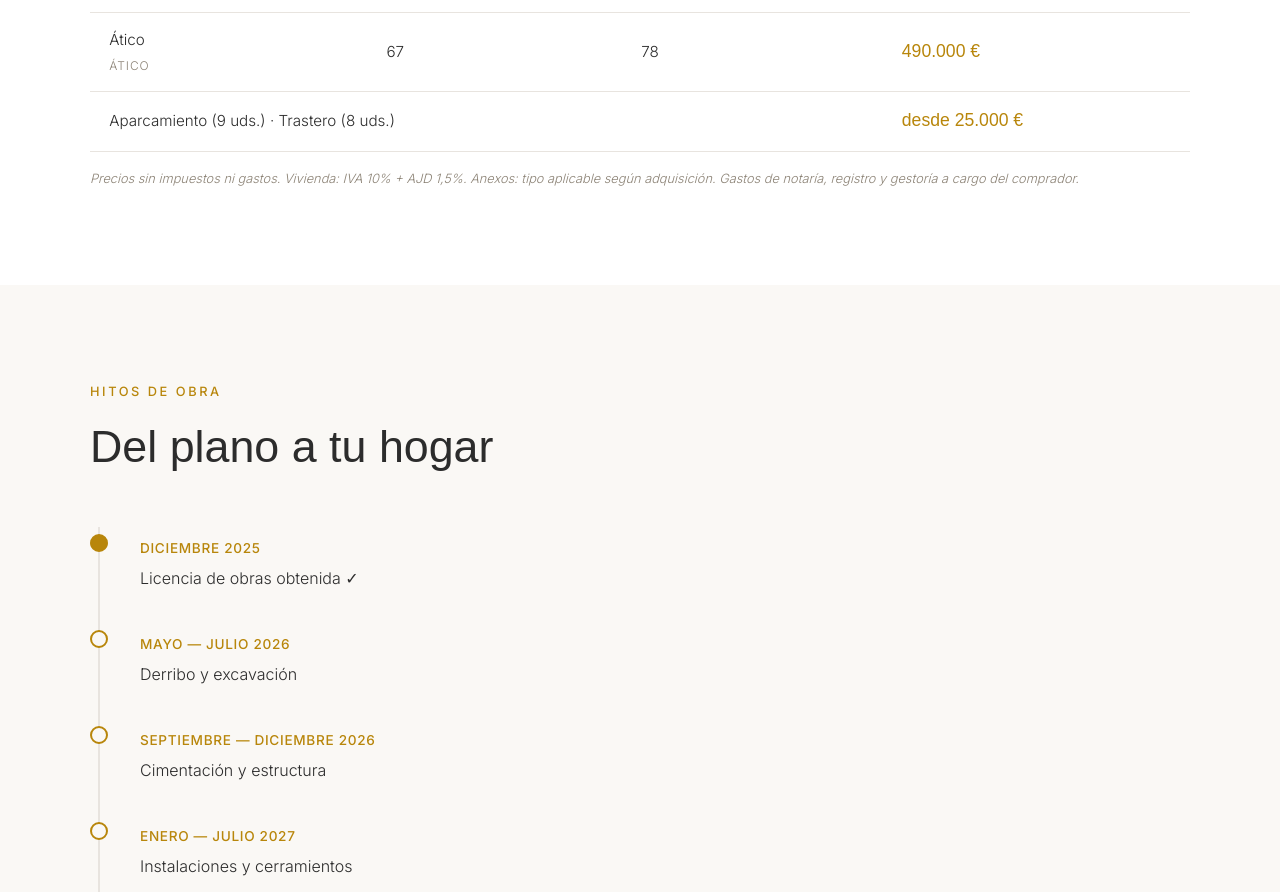
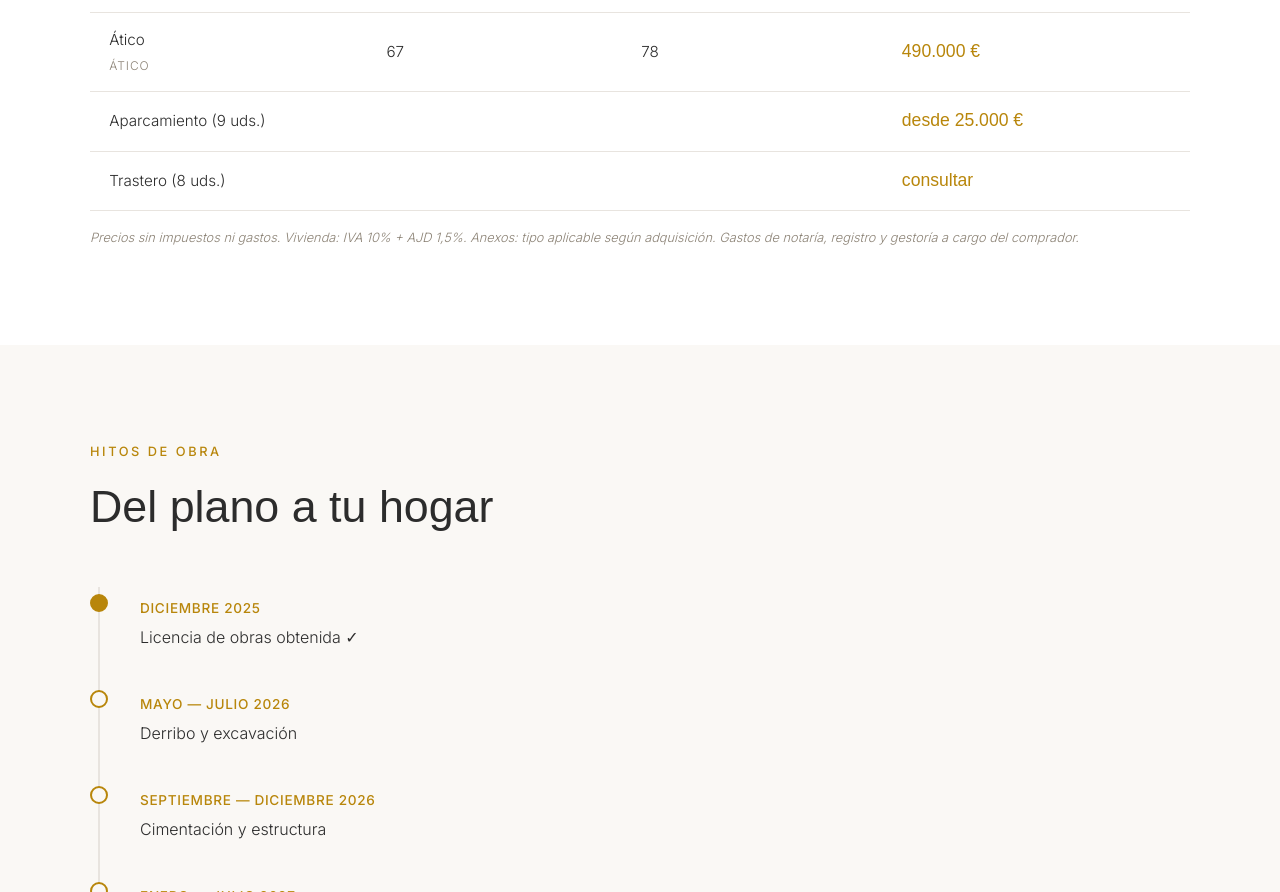
Before and after one commit to juanvilade/santgenis3-landing, a plain HTML site: page index.html in a window 1280 px wide. Shown: the part 6313-7205 px from the top of the page. Drawn offline with Linux system fonts and the light colour scheme; a web font is replaced by a local one.

Commit message:
fix: set storage room price to consult

```diff
--- a/index.html
+++ b/index.html
@@ -263,7 +263,8 @@ footer{background:var(--charcoal);color:rgba(255,255,255,.4);text-align:center;p
         <tr><td>Tercero 1ª <span class="type-label">Mirador</span></td><td>67</td><td>9</td><td class="price">390.000 €</td></tr>
         <tr><td>Tercero 2ª <span class="type-label">Mirador</span></td><td>67</td><td>11</td><td class="price">390.000 €</td></tr>
         <tr><td>Ático <span class="type-label">Ático</span></td><td>67</td><td>78</td><td class="price">490.000 €</td></tr>
-        <tr><td colspan="3">Aparcamiento (9 uds.) · Trastero (8 uds.)</td><td class="price">desde 25.000 €</td></tr>
+        <tr><td colspan="3">Aparcamiento (9 uds.)</td><td class="price">desde 25.000 €</td></tr>
+        <tr><td colspan="3">Trastero (8 uds.)</td><td class="price">consultar</td></tr>
       </tbody>
     </table>
     <p class="pricing-note">Precios sin impuestos ni gastos. Vivienda: IVA 10% + AJD 1,5%. Anexos: tipo aplicable según adquisición. Gastos de notaría, registro y gestoría a cargo del comprador.</p>
```
Also changed, not shown: BRIEF.md (+1 -1 lines).
